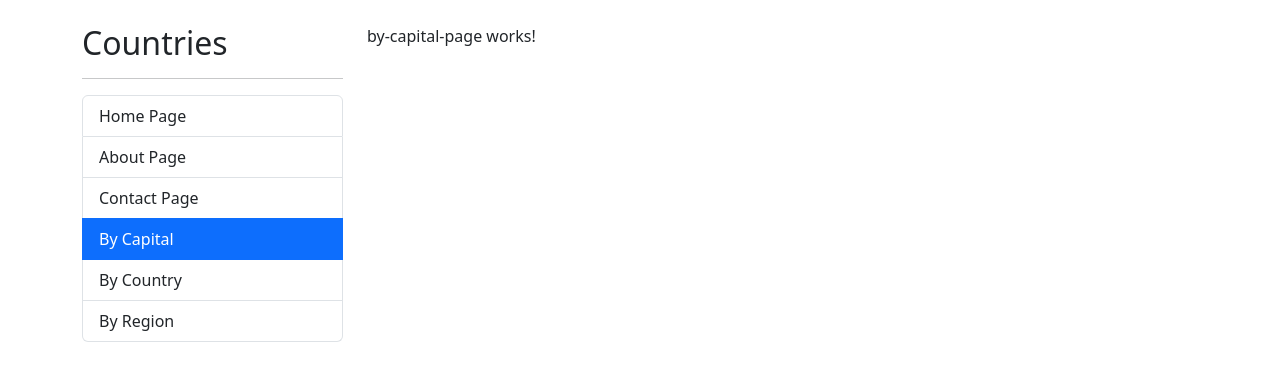
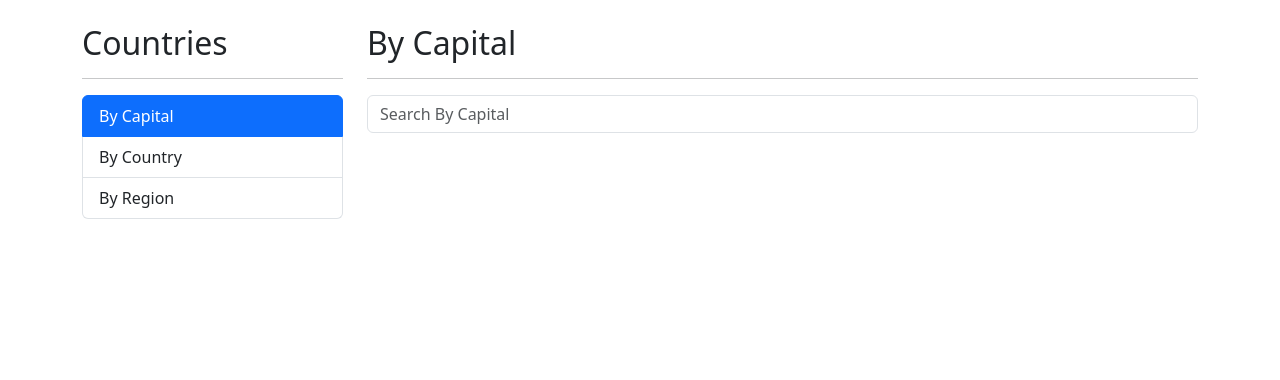
Before and after one commit to Mldamico/search-country-ng, an Angular app: page /countries/by-capital in a window 1280 px wide. Shown: the top 380 px of the page. Built offline with nearby package versions, Linux system fonts and the light colour scheme.

Commit message:
Search box

```diff
--- a/src/app/countries/countries-routing.module.ts
+++ b/src/app/countries/countries-routing.module.ts
@@ -22,6 +22,10 @@
     path: 'by/:id',
     component: CountryPageComponent,
   },
+  {
+    path: '**',
+    redirectTo: 'by-capital',
+  },
 ];
 
 @NgModule({
--- a/src/app/countries/countries.module.ts
+++ b/src/app/countries/countries.module.ts
@@ -5,6 +5,7 @@
 import { ByRegionPageComponent } from './pages/by-region-page/by-region-page.component';
 import { CountryPageComponent } from './pages/country-page/country-page.component';
 import { CountriesRoutingModule } from './countries-routing.module';
+import { SharedModule } from '../shared/shared.module';
 
 @NgModule({
   declarations: [
@@ -13,6 +14,6 @@
     ByRegionPageComponent,
     CountryPageComponent,
   ],
-  imports: [CommonModule, CountriesRoutingModule],
+  imports: [CommonModule, CountriesRoutingModule, SharedModule],
 })
 export class CountriesModule {}
--- a/src/app/countries/pages/by-capital-page/by-capital-page.component.html
+++ b/src/app/countries/pages/by-capital-page/by-capital-page.component.html
@@ -1 +1,11 @@
-<p>by-capital-page works!</p>
+<h2>By Capital</h2>
+<hr />
+
+<div class="row">
+  <div class="col">
+    <shared-search-box placeholder="Search By Capital"></shared-search-box>
+  </div>
+</div>
+<div class="row">
+  <div class="col"></div>
+</div>
--- /dev/null
+++ b/src/app/shared/components/search-box/search-box.component.html
@@ -0,0 +1 @@
+<input type="text" [placeholder]="placeholder" class="form-control" />
--- /dev/null
+++ b/src/app/shared/components/search-box/search-box.component.ts
@@ -0,0 +1,13 @@
+import { Component, Input, OnInit } from '@angular/core';
+
+@Component({
+  selector: 'shared-search-box',
+  templateUrl: './search-box.component.html',
+  styles: [],
+})
+export class SearchBoxComponent implements OnInit {
+  @Input() public placeholder: string = '';
+  constructor() {}
+
+  ngOnInit(): void {}
+}
--- a/src/app/shared/components/sidebar/sidebar.component.html
+++ b/src/app/shared/components/sidebar/sidebar.component.html
@@ -1,7 +1,7 @@
 <h2>Countries</h2>
 <hr />
 <ul class="list-group">
-  <li
+  <!-- <li
     routerLink=""
     class="list-group-item"
     routerLinkActive="active"
@@ -14,7 +14,7 @@
   </li>
   <li routerLink="contact" class="list-group-item" routerLinkActive="active">
     Contact Page
-  </li>
+  </li> -->
   <li
     routerLink="countries/by-capital"
     class="list-group-item"
--- a/src/app/shared/shared.module.ts
+++ b/src/app/shared/shared.module.ts
@@ -5,6 +5,7 @@
 import { SidebarComponent } from './components/sidebar/sidebar.component';
 import { RouterModule } from '@angular/router';
 import { ContactPageComponent } from './pages/contact-page/contact-page.component';
+import { SearchBoxComponent } from './components/search-box/search-box.component';
 
 @NgModule({
   declarations: [
@@ -12,6 +13,7 @@
     AboutPageComponent,
     SidebarComponent,
     ContactPageComponent,
+    SearchBoxComponent,
   ],
   imports: [CommonModule, RouterModule],
   exports: [
@@ -19,6 +21,7 @@
     AboutPageComponent,
     SidebarComponent,
     ContactPageComponent,
+    SearchBoxComponent,
   ],
 })
 export class SharedModule {}
```
Also changed, not shown: src/app/app-routing.module.ts (+13 -13 lines).
